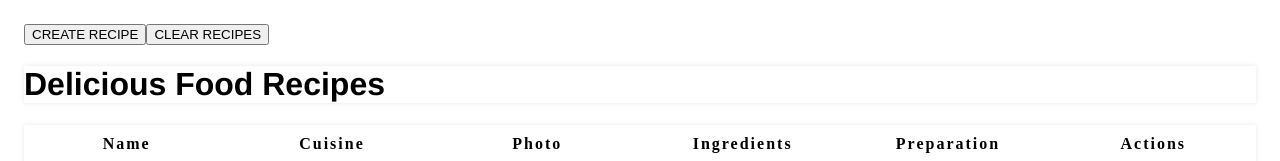
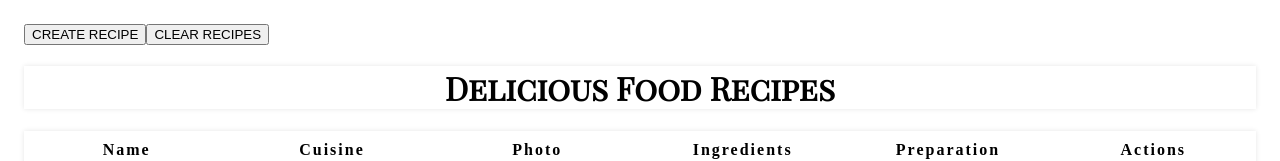
Before and after one commit to jumroon/project-recipe-app-complete, a React (Create React App) app: page / in a window 1280 px wide. Shown: the top 161 px of the page. Built offline with nearby package versions, Linux system fonts and the light colour scheme.

Commit message:
styled header

```diff
--- a/src/App.css
+++ b/src/App.css
@@ -11,6 +11,8 @@ label {
 
 header {
   box-shadow: 0 0 5px rgba(0, 0, 0, 0.1);
+  font-family: "Playfair Display SC";
+  text-align: center;
 }
 
 /* typography */
```
